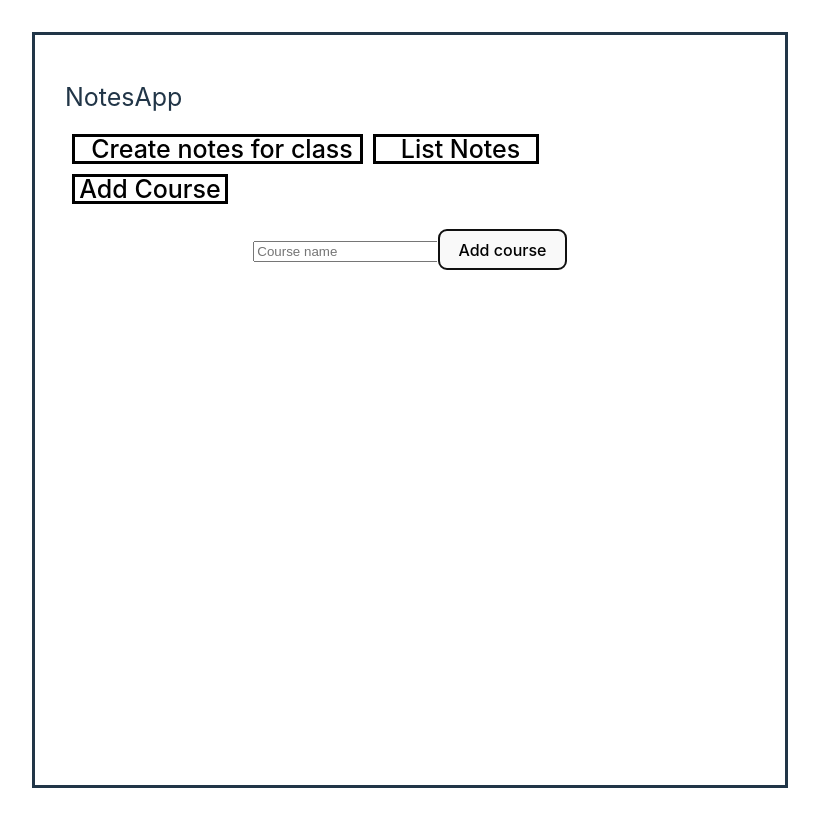
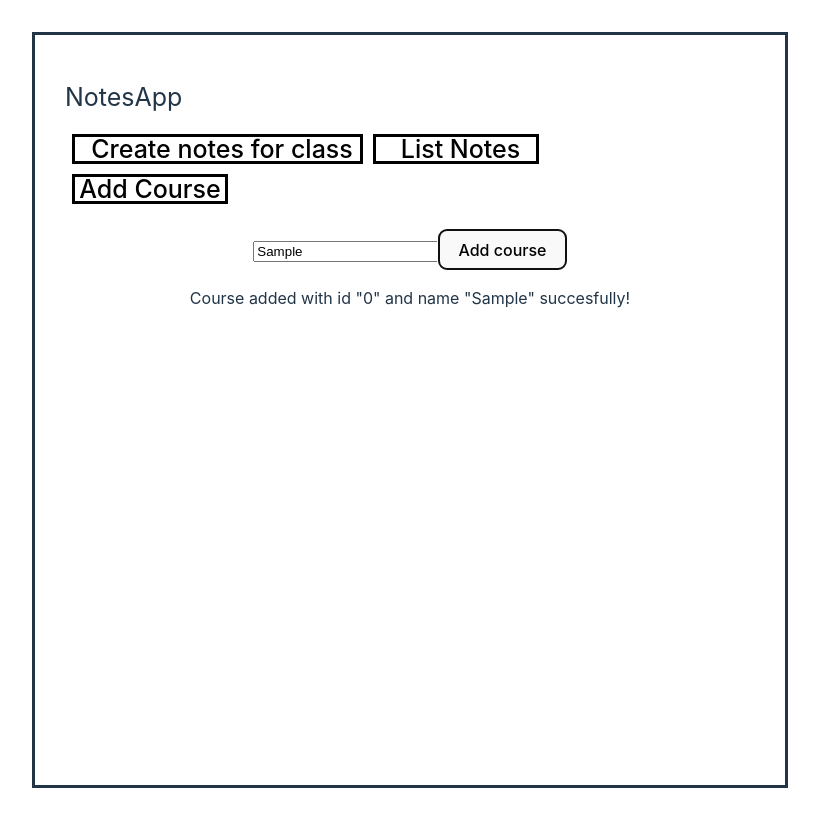
Before and after one commit to jumettan/Frontend_lopputyo, a React (Vite) app in the folder NoteApp/: page /AddCourse in a window 1280 px wide. Both pictures are taken after typing "Sample" into the empty fields and a click on the button "Add course". Shown: the whole page, without its empty margins (230-1049 px from the left). Built offline with nearby package versions, Linux system fonts and the light colour scheme; no server answers.

Commit message:
Delay message addCoursessa(hieno säätöä)
ei mitään ihmeellistä

```diff
--- a/NoteApp/src/App.jsx
+++ b/NoteApp/src/App.jsx
@@ -44,6 +44,7 @@ function App() {
     // valmis pusku localsotrageen mitä jouduin käyttämään silloin kun käytin browserRouteria Router,route,routes
     //sama homma notes ja courses
     //localStorage.setItem('courses', JSON.stringify([...courses, course]));
+    // tämän avulla säilyy lisäykset muistissa vaikka sivun refreshaa.
 
   };
 
--- a/NoteApp/src/components/SaveCourse.jsx
+++ b/NoteApp/src/components/SaveCourse.jsx
@@ -4,7 +4,7 @@ import { useState } from "react";
 
 const SaveCourse = ({courses,addNewCourse}) => {
     const [name, setName] = useState("");
-
+    const [showSuccessMessage, setShowSuccessMessage] = useState(false);
 
     const handleSave = (e) => {
       if (name === "") {
@@ -14,8 +14,12 @@ const SaveCourse = ({courses,addNewCourse}) => {
       { id: courses.length, name : name };
 
       addNewCourse(NewCourse);
-      setName("");
+      setName(name);
       console.log(NewCourse)
+      setShowSuccessMessage(true);
+      setTimeout(() => {
+      setShowSuccessMessage(false);
+    }, 3000);
     };
     if (courses.length === 0) {
       return <div>
@@ -41,6 +45,11 @@ const SaveCourse = ({courses,addNewCourse}) => {
           onChange={(e) => setName(e.target.value)}
         />
         <button onClick={handleSave}>Add course</button>
+        {showSuccessMessage && (
+        <p>
+          Course added with id "{courses.length -1}" and name "{name}" succesfully!
+        </p>
+      )}
       </div>
     );
   };
```
